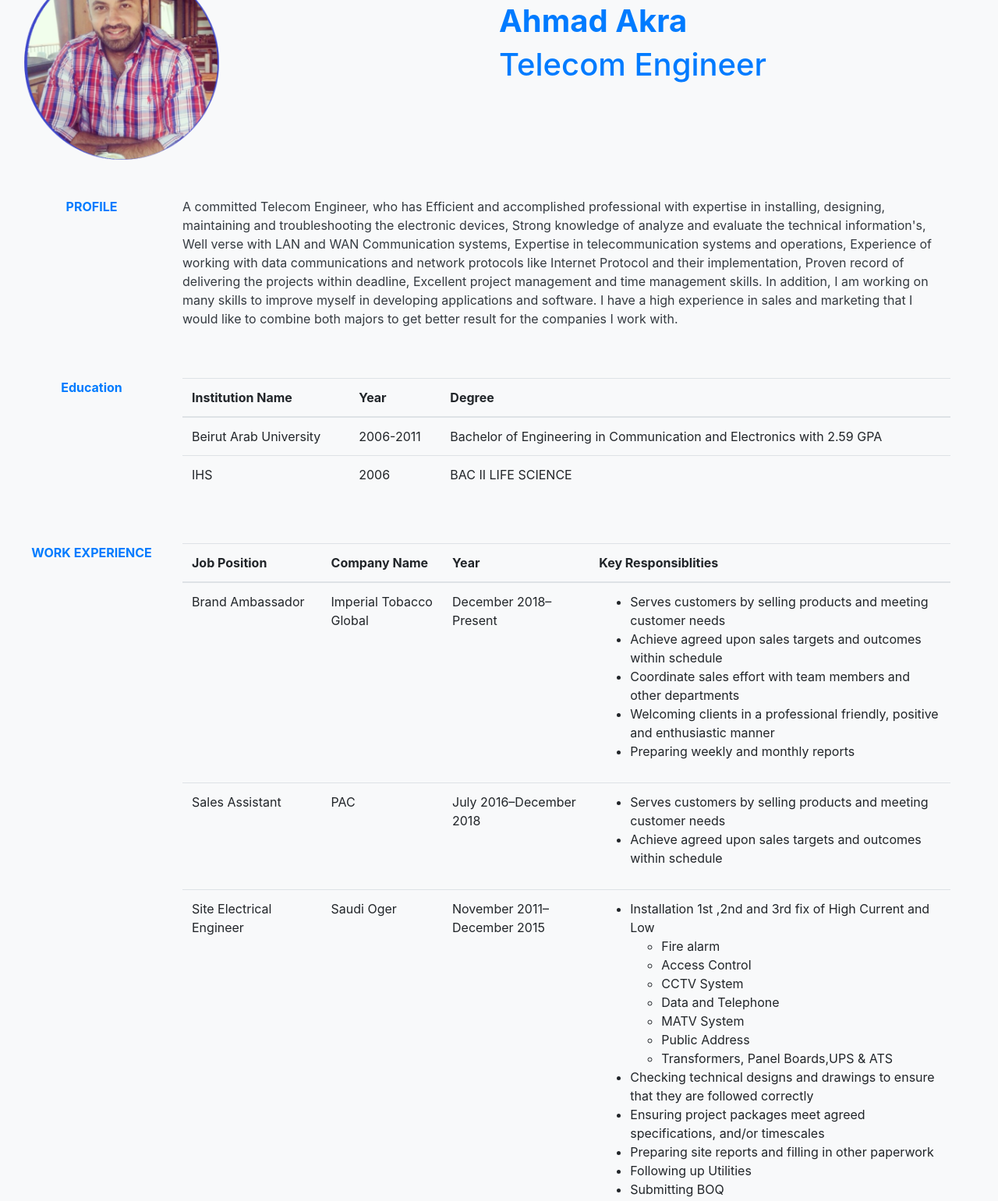
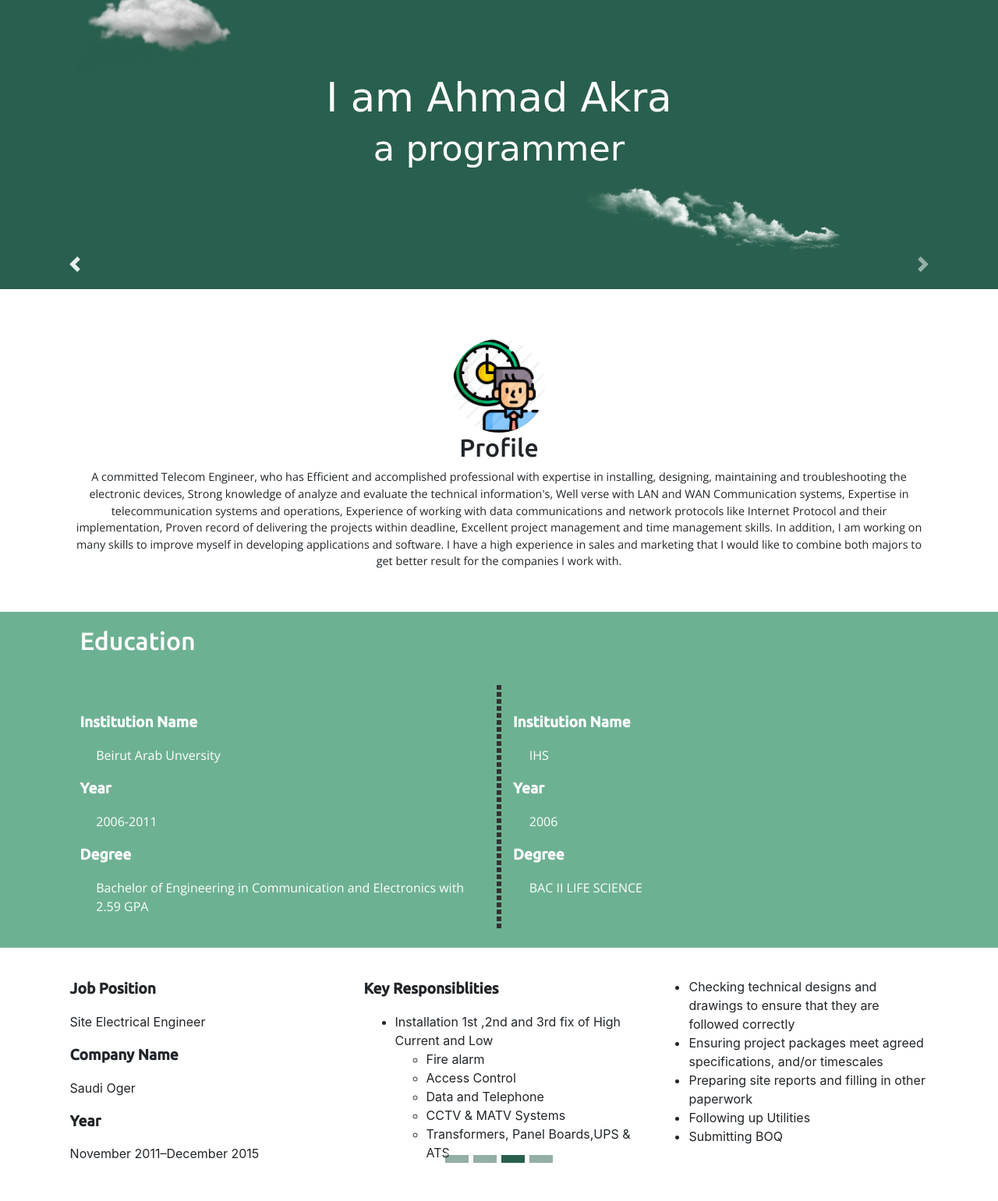
Before and after one commit to ahakra/CV, a plain HTML site: page index.html in a window 1280 px wide. Shown: the part 61-1602 px from the top of the page at 78% size. Drawn offline with nearby package versions, Linux system fonts and the light colour scheme; a web font is replaced by a local one.

Commit message:
New theme
using carousel bootstrap

```diff
--- /dev/null
+++ b/css/stylesheet.css
@@ -0,0 +1,106 @@
+.name
+{
+    padding: 1% 7% 3%;
+    background-color: #295f4e;
+    color:white;
+}
+.name h1
+{
+    font-family: 'Long Cang', cursive;
+    text-align: center;
+    font-size: 3.2rem;
+}
+.name h2
+{
+    text-align: center;
+    font-size: 2.8rem;
+    font-family: 'Long Cang', cursive;
+}
+
+.name-image
+{
+    width: 20%;
+    height: 20%;
+}
+.name-image2
+{
+    width: 30%;
+    height: 30%;
+    margin: 0%  0% 0% 60%;
+}
+
+.profile
+{
+    text-align: center;
+    padding:5% 7% 3%;
+}
+.profile-image
+{
+    border-radius: 100%;
+    width: 120px;
+    height: 120px;
+}
+.profile-head
+{
+ font-family: 'Ubuntu', sans-serif;
+ font-size: 2rem;
+}
+.profile-description
+{
+    font-family: 'Open Sans', sans-serif;
+    font-size:0.9rem;
+}
+
+.education
+{
+    padding:1% 7% 2%;
+    background-color: #6db193;
+    color:white;
+}
+.education-uni
+{   padding-top:3%;
+    border-style: none dashed none none;
+    border-color: #323232;
+}
+.education-school
+{   padding-top:3%;
+    border-style: none none none dashed;
+    border-color: #323232;
+}
+.education-head
+{
+ font-family: 'Ubuntu', sans-serif;
+ font-size: 2rem;
+ padding-bottom: 3%;
+}
+
+.education-thead
+{
+    font-family: 'Ubuntu', sans-serif;
+    font-weight: bold;
+    font-size: 1.2rem;
+}
+
+.education-body
+{
+    padding-left:4%;
+    font-size: 1rem;
+    font-family: 'Open Sans', sans-serif;
+
+}
+
+.working
+{
+padding: 3% 7% 1%;
+}
+.working-rows
+{
+object-fit: cover;
+}
+
+.working-thead
+{
+    font-family: 'Ubuntu', sans-serif;
+    font-weight: bold;
+    font-size: 1.2rem;
+}
--- a/index.html
+++ b/index.html
@@ -4,24 +4,25 @@
     <meta charset="UTF-8">
     <meta name="viewport" content="width=device-width, initial-scale=1.0">
     <title>Ahmad Akra CV</title>
+
+    <link href="https://fonts.googleapis.com/css2?family=Calligraffitti&family=Long+Cang&family=Major+Mono+Display&family=Montserrat&family=Open+Sans&family=Ubuntu:wght@500&display=swap" rel="stylesheet">
     <link rel="stylesheet" href="css/bootstrap.css" >
+    <link rel="stylesheet" href="css/stylesheet.css" >
+    <title>Document</title>
+    <link rel="icon"  type="image/png" href="images/favicon.png">
 </head>
-<body class="p-3 mb-2 bg-light text-dark ">
+<body>
+<div class="name container-fluid">
+    <img class="name-image" src="images/cloud.png" alt="cloud">
+    <h1>I am Ahmad Akra </h1>
+    <h2>a <span>pro</span>grammer </h2>
+    <img class="name-image2" src="images/cloud2.png" alt="cloud">
+</div>
 
-   <div class="row container-fluid">
-        <div class="col-bg-1 col-sm" >
-            <img src="images/profile.png" alt="profile picture" width="250px" class="   mx-auto ">
-        </div>
-        <div class="col-bg-8 col-sm">
-            <h1 class=" mt-5 font-weight-bold text-primary">Ahmad Akra</h1>
-            <h1 class="text-primary">Telecom Engineer</h1>
-        </div>
-  </div>
-  <div class="row container-fluid mt-5">
-      <div class="col-2 text-center">
-          <p class="font-weight-bold text-primary">PROFILE</p>
-        </div>
-      <div class="col-sm-10"><p>A committed Telecom Engineer, who has Efficient and
+<div class="container-fluid profile">
+    <img  class= "profile-image" src="images/favicon.png" alt="profile">
+    <h1 class="profile-head"> Profile</h1>
+    <p class="profile-description">A committed Telecom Engineer, who has Efficient and
         accomplished professional with expertise in installing, designing,
          maintaining and troubleshooting the electronic devices, Strong knowledge of
          analyze and evaluate the technical information's, Well verse with LAN and WAN Communication
@@ -32,62 +33,53 @@
             developing applications and software. I have a high experience in sales and marketing that I
             would like to combine both majors to get better result
              for the companies I work with.</p>
+    </p>
+</div>
+<div class="container-fluid">
+
+<div class="row education">
+<div class="col-lg-12 education-head"> Education</div>
+<div class="col-lg-6 education-uni">
+    <p class="education-thead">Institution Name</p>
+    <p class="education-body"> Beirut Arab Unversity</p>
+    <p class="education-thead">Year</p>
+    <p class="education-body">2006-2011</p>
+    <p class="education-thead"> Degree</p>
+    <p class="education-body">Bachelor of Engineering in Communication and Electronics with 2.59 GPA</p>
+</div>
+<div class="col-lg-6 education-school  ">
+    <p class="education-thead">Institution Name</p>
+    <p class="education-body">IHS</p>
+    <p class="education-thead">Year</p>
+    <p class="education-body">2006</p>
+    <p class="education-thead">Degree</p>
+    <p class="education-body">BAC II LIFE SCIENCE</p>
 </div>
 </div>
-        <div class="row container-fluid mt-5">
-            <div class="col-2">
-            <p class="  text-center font-weight-bold  text-primary" >
-               Education
-            </p>
 </div>
-            <div class="col-sm-10 table-responsive-lg">
-                <table class="table">
-                    <thead >
-                    </tr>
-                        <th >Institution Name</th>
-                        <th>Year</th>
-                        <th>Degree</th>
-                </tr>
-                    </thead>
-                    <tbody>
-                        <tr>
-                            <td>Beirut Arab University</td>
-                            <td>2006-2011</td>
-                            <td>Bachelor of Engineering in Communication and Electronics with 2.59 GPA</td>
-                        </tr>
-                        <tr>
-                            <td>IHS</td>
-                            <td>2006</td>
-                            <td>BAC II LIFE SCIENCE</td>
-                        </tr>
-                    </tbody>
-                </table>
+<div class="working">
+
+    <div id="carouselExampleIndicators" class="carousel slide " data-ride="carousel"  data-interval="2000">
+        <ol class="carousel-indicators">
+            <li data-target="#carouselExampleIndicators" data-slide-to="0" class="active"></li>
+            <li data-target="#carouselExampleIndicators" data-slide-to="1"></li>
+            <li data-target="#carouselExampleIndicators" data-slide-to="2"></li>
+            <li data-target="#carouselExampleIndicators" data-slide-to="3"></li>
+          </ol>
+
+  <div class="carousel-inner w-500">
+    <div class="carousel-item active">
+     <div class="row working-rows">
+        <div class="col-lg-4">
+            <p class="working-thead">Job Position</p>
+            <p>Brand Ambassador</p>
+            <p class="working-thead">Company Name</p>
+            <p>Imperial Tobacco Global  </p>
+            <p class="working-thead">Year</p>
+            <p>December 2018–Present</p>
         </div>
-        </div>
-
-
-        <div class="row container-fluid mt-5">
-            <div class="col-2">
-            <p class="  text-center font-weight-bold  text-primary" >
-               WORK EXPERIENCE
-            </p>
-            </div>
-            <div class="col-sm-10 table-responsive-lg">
-                <table class="table">
-                    <thead >
-                    </tr>
-                        <th >Job Position</th>
-                        <th>Company Name</th>
-                        <th>Year</th>
-                        <th>Key Responsiblities</th>
-                </tr>
-                    </thead>
-                    <tbody>
-                        <tr>
-                            <td>Brand Ambassador</td>
-                            <td>Imperial Tobacco Global</td>
-                            <td>December 2018–Present</td>
-                            <td>
+        <div class="col-lg-6">
+            <p class="working-thead">Key Responsiblities</p>
             <ul>
                 <li>Serves customers by selling products and meeting customer needs</li>
                 <li>Achieve agreed upon sales targets and outcomes within schedule</li>
@@ -95,51 +87,82 @@
                 <li>Welcoming clients in a professional friendly, positive and enthusiastic manner</li>
                 <li>Preparing weekly and monthly reports</li>
             </ul>
-                            </td>
-                        </tr>
-                        <tr>
-                            <td>Sales Assistant</td>
-                            <td>PAC</td>
-                            <td>July 2016–December 2018</td>
-                            <td>
+        </div>
+     </div>
+    </div>
+    <div class="carousel-item">
+
+        <div class="row working-rows">
+            <div class="col-lg-4">
+                <p class="working-thead">Job Position</p>
+                <p>Sales Assistant</p>
+                <p class="working-thead">Company Name</p>
+                <p>PAC </p>
+                <p class="working-thead">Year</p>
+                <p>July 2016–December 2018</p>
+            </div>
+            <div class="col-lg-6">
+                <p class="working-thead">Key Responsiblities</p>
                 <ul>
                     <li>Serves customers by selling products and meeting customer needs</li>
                     <li>Achieve agreed upon sales targets and outcomes within schedule</li>
 
                 </ul>
-                            </td>
-                        </tr>
-                        <tr>
-                            <td>Site Electrical Engineer</td>
-                            <td>Saudi Oger</td>
-                            <td>November 2011–December 2015</td>
-                            <td>
+            </div>
+         </div>
+        </div>
+
+
+    <div class="carousel-item">
+
+        <div class="row working-rows">
+            <div class="col-lg-4">
+                <p class="working-thead">Job Position</p>
+                <p>Site Electrical Engineer</p>
+                <p class="working-thead">Company Name</p>
+                <p>Saudi Oger</p>
+                <p class="working-thead">Year</p>
+                <p>November 2011–December 2015</p>
+            </div>
+            <div class="col-lg-4">
+                <p class="working-thead">Key Responsiblities</p>
                 <ul>
                     <li>Installation 1st ,2nd and 3rd fix of High Current and Low
                         <ul>
                             <li>Fire alarm</li>
                             <li>Access Control</li>
-                                            <li>CCTV System</li>
                             <li>Data and Telephone</li>
-                                            <li>MATV System</li>
-                                            <li>Public Address</li>
+                            <li>CCTV & MATV Systems</li>
                             <li>Transformers, Panel Boards,UPS & ATS</li>
                         </ul>
                     </li>
+                </ul>
+             </div>
+             <div class="col-lg-4">
+                 <ul>
                 <li>Checking technical designs and drawings to ensure that they are followed correctly</li>
                 <li>Ensuring project packages meet agreed specifications, and/or timescales</li>
                 <li>Preparing site reports and filling in other paperwork</li>
                 <li>Following up Utilities</li>
                 <li>Submitting BOQ</li>
+                </ul>
+            </div>
 
-                                </ul>
-                            </td>
-                        </tr>
-                        <tr>
-                            <td>Technical Support Engineer</td>
-                            <td>EKT - Katranji</td>
-                            <td>August 2011–November 2011</td>
-                            <td>
+         </div>
+        </div>
+        <div class="carousel-item">
+
+            <div class="row working-rows">
+                <div class="col-lg-4">
+                    <p class="working-thead">Job Position</p>
+                    <p>Technical Support Engineer</p>
+                    <p class="working-thead">Company Name</p>
+                    <p>EKT - Katranji</p>
+                    <p class="working-thead">Year</p>
+                    <p>August 2011–November 2011</p>
+                </div>
+                <div class="col-lg-4">
+                    <p class="working-thead">Key Responsiblities</p>
                     <ul>
                         <li>Technical support and troubleshooter for various low current systems
                             <ul>
@@ -150,112 +173,39 @@
                                 <li>CCTV System</li>
                             </ul>
                         </li>
+
+                    </ul>
+                </div>
+                <div class="col-lg-4">
+                    <ul>
                     <li>Identifying hardware and software solutions</li>
                     <li>Troubleshooting technical issues.</li>
                     <li>Talking customers through a series of actions to resolve a problem</li>
                     <li>Following up with clients to ensure the problem is resolved</li>
                     <li>Providing support in the form of procedural documentation</li>
                 </ul>
-                            </td>
-                        </tr>
-                    </tbody>
-                </table>
                 </div>
-        </div>
-
-        <div class="row container-fluid mt-5">
-            <div class="col-2 text-center">
-                <p class="font-weight-bold text-primary">ACTIVITIES</p>
-              </div>
-               <div>
-                <div class="col-12 table-responsive-lg">
-                    <table class="table">
-
-                         <tbody>
-                             <tr>
-                                 <td>March-2020</td>
-                                 <td>Cloud Architecture with Google Cloud Specialization (Coursera)</td>
-                             </tr>
-                             <tr>
-                                 <td>March-2020</td>
-                                 <td>Developing Application with Google Cloud Platform (Coursera)</td>
-                             </tr>
-                             <tr>
-                                 <td></td>
-                                 <td>AVR Programming</td>
-                             </tr>
-                             <tr>
-                                <td></td>
-                                <td>CCNA Discovery</td>
-                            </tr>
-                            <tr>
-                                <td></td>
-                                <td>Member of The Order of Engineers and Architectures</td>
-                            </tr>
-                            <tr>
-                                <td></td>
-                                <td ><a href="https://play.google.com/store/apps/developer?id=Ahmd+Ak">Android Developer Account</a>
-                                    <ul>
-                                        <li><strong>Beirut Flights</strong> Update arriving and departing flights from Beirut Airport</li>
-                                        <li><strong>Tasks</strong>: To-Do application including change of state to each activity (to-do, processing, done)</li>
-                                        <li><strong>3DMaze</strong>  It’s a 6 level 3d maze built with Unity.</li>
-
-                                    </ul>
-                                </td>
-                            </tr>
-                         </tbody>
-                         </table>
-                </div>
-                </div>
-                <div class="row container-fluid mt-5">
-                    <div class="col-2 text-center">
-                        <p class="font-weight-bold text-primary">SKILLS</p>
-                     </div>
-                      <div class="col-sm-10">
-
-                        <div class="row mb-2">
-                            <div class="col-sm-10 ">HTML5</div>
-                            <div class="col-sm-9 col-9 text-center " style="background-color: blanchedalmond;" >90%</div>
-                        </div>
-                        <div class="row mb-2">
-                            <div class="col-sm-10 ">BOOTSTRAP</div>
-                            <div class="col-sm-8 col-8 text-center " style="background-color: blanchedalmond;" >85%</div>
-                        </div>
-                        <div class="row mb-2">
-                            <div class="col-sm-10 ">PHP</div>
-                            <div class="col-sm-7 col-7 text-center " style="background-color: blanchedalmond;" >80%</div>
-                        </div>
-                        <div class="row mb-2">
-                            <div class="col-sm-10">JAVASCRIPT</div>
-                            <div class="col-sm-7 col-7 text-center " style="background-color: blanchedalmond;" >80%</div>
-                        </div>
-                        <div class="row mb-2">
-                            <div class="col-sm-10 ">ANDROID STUDIO</div>
-                            <div class="col-sm-6 col-6 text-center " style="background-color: blanchedalmond;" >75%</div>
-                        </div>
-                        <div class="row mb-2">
-                            <div class="col-sm-10 ">NODE JS</div>
-                            <div class="col-sm-6  col-6 text-center " style="background-color: blanchedalmond;" >70%</div>
-                        </div>
-                        <div class="row mb-2">
-                            <div class="col-sm-10 ">EXPRESS FRAMEWORK</div>
-                            <div class="col-sm-6 col-6  text-center " style="background-color: blanchedalmond;" >70%</div>
-                        </div>
-                        <div class="row mb-2">
-                            <div class="col-sm-10 ">MYSQL</div>
-                            <div class="col-sm-5 col-5 text-center " style="background-color: blanchedalmond;" >60%</div>
-                        </div>
-                        <div class="row mb-2">
-                            <div class="col-sm-10 ">MONGODV</div>
-                            <div class="col-sm-5 col-5 text-center " style="background-color: blanchedalmond;" >60%</div>
-                        </div>
-                        <div class="row mb-2">
-                            <div class="col-sm-10 ">PYTHON</div>
-                            <div class="col-sm-3 col-3 text-center " style="background-color: blanchedalmond;" >40%</div>
              </div>
             </div>
 
     </div>
+
+    </div>
+
+  </div>
+  <a class="carousel-control-prev" href="#carouselExampleIndicators" role="button" data-slide="prev">
+    <span class="carousel-control-prev-icon" aria-hidden="true"></span>
+    <span class="sr-only">Previous</span>
+  </a>
+  <a class="carousel-control-next" href="#carouselExampleIndicators" role="button" data-slide="next">
+    <span class="carousel-control-next-icon" aria-hidden="true"></span>
+    <span class="sr-only">Next</span>
+  </a>
+
+</div>
+
+ </div>
+
 
 <script src="js/jquery-3.3.1.min.js"></script>
 <script src="js/popper.min.js"></script>
```
Also changed, not shown: index3.html (added, +264 -0 lines), css/bootstrap.css, images/cloud.png (added), images/cloud2.png (added), images/favicon.png (added). Lines whose indentation alone changed are shown as unchanged.
